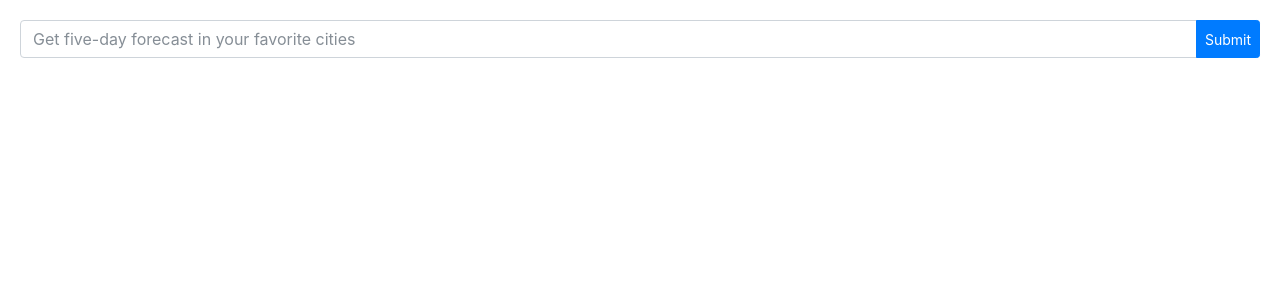
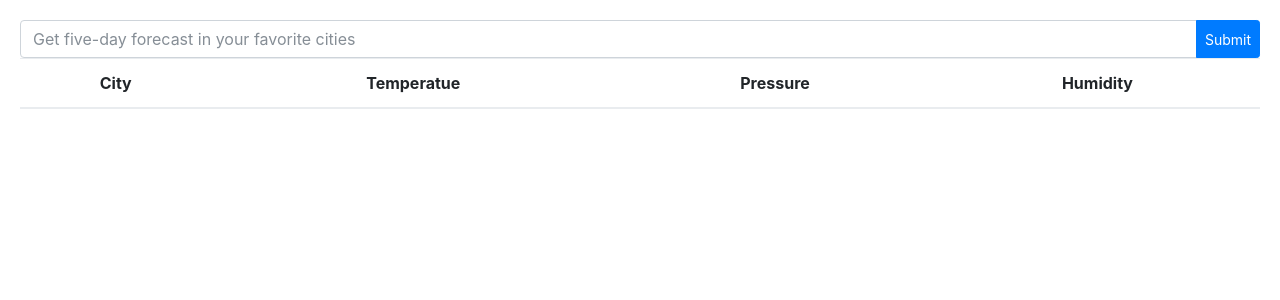
Before and after one commit to acervantest/react-weather-app, a React app: page / in a window 1280 px wide. Shown: the top 300 px of the page. Built offline with nearby package versions, Linux system fonts and the light colour scheme.

Commit message:
WeatherList component implementation

```diff
--- a/src/components/App.js
+++ b/src/components/App.js
@@ -1,5 +1,6 @@
 import React, { Component } from 'react';
 import SearchBar from './SearchBar';
+import WeatherList from './weather_list';
 
 class App extends Component{
 
@@ -7,6 +8,7 @@
        return (
         <div className="search-bar">
             <SearchBar />
+            <WeatherList/>
         </div>
        );
     }
--- /dev/null
+++ b/src/components/weather_list.js
@@ -0,0 +1,40 @@
+import React, { Component } from 'react';
+import { connect } from 'react-redux';
+
+class WeatherList extends Component{
+
+    renderWeather(cityData){
+        const nameCity = cityData.city.name;
+        return(
+            <tr key={nameCity}>
+                <td>{nameCity}</td>
+            </tr>
+        )
+
+    }
+
+    render(){
+        return(
+            <table className="table table-hover">
+                <thead>
+                    <tr>
+                        <th>City</th>
+                        <th>Temperatue</th>
+                        <th>Pressure</th>
+                        <th>Humidity</th>
+                    </tr>
+                </thead>
+                <tbody>
+                    { this.props.weather.map(this.renderWeather) }
+                </tbody>
+            </table>
+        );
+    }
+}
+
+function mapStateToProps({ weather }){
+    return {
+        weather
+    }
+}
+export default connect(mapStateToProps)(WeatherList);
```
